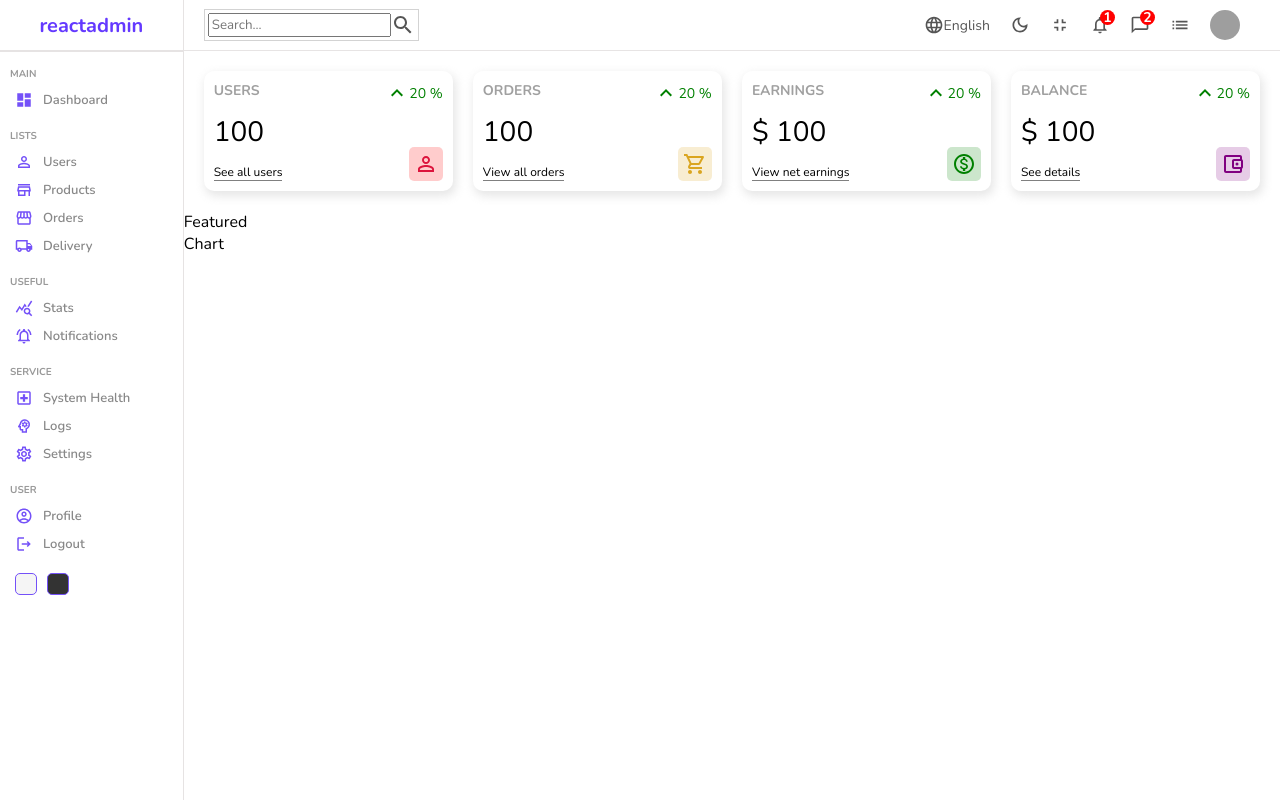
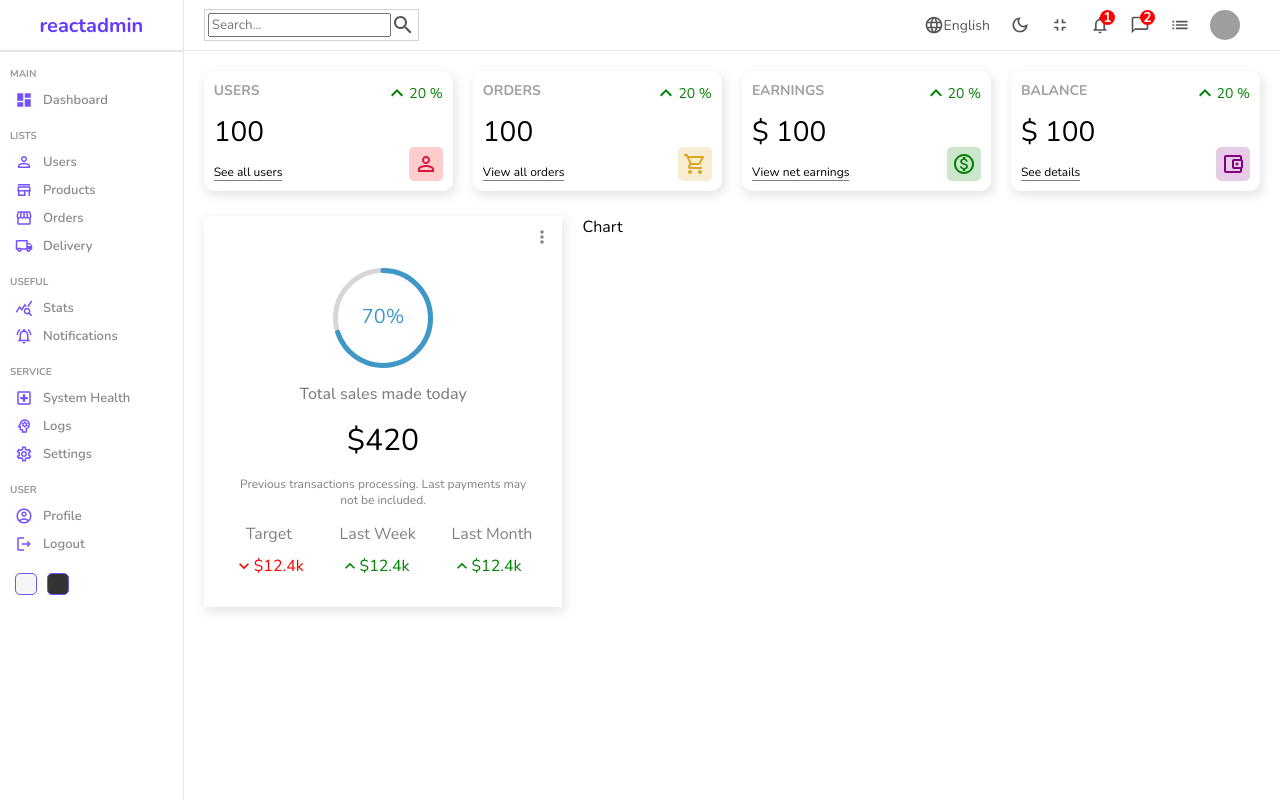
Before and after one commit to MiltonDevSis/React_Dashboard, a React (Create React App) app: page / in a window 1280 px wide. Built offline with nearby package versions, Linux system fonts and the light colour scheme; grey boxes are pictures that could not be loaded.

Commit message:
Add React progress bar component

```diff
--- a/package.json
+++ b/package.json
@@ -11,6 +11,7 @@
     "@testing-library/react": "^12.1.4",
     "@testing-library/user-event": "^13.5.0",
     "react": "^17.0.2",
+    "react-circular-progressbar": "^2.0.4",
     "react-dom": "^17.0.2",
     "react-router-dom": "^6.2.2",
     "react-scripts": "5.0.0",
--- a/src/components/chart/chart.scss
+++ b/src/components/chart/chart.scss
@@ -0,0 +1,3 @@
+.chart{
+    flex: 4;
+}
--- a/src/components/featured/Featured.jsx
+++ b/src/components/featured/Featured.jsx
@@ -1,9 +1,52 @@
 import "./featured.scss";
+import MoreVertIcon from "@mui/icons-material/MoreVert";
+import { CircularProgressbar } from "react-circular-progressbar";
+import "react-circular-progressbar/dist/styles.css";
+import KeyboardArrowDownIcon from '@mui/icons-material/KeyboardArrowDown';
+import KeyboardArrowUpIcon from '@mui/icons-material/KeyboardArrowUp';
 
 const Featured = () => {
   return (
-    <div className="featured">Featured</div>
-  )
-}
+    <div className="featured">
+      <div className="top">
+        <h1 className="title">Total revenue</h1>
+        <MoreVertIcon fontSize="small" />
+      </div>
+      <div className="bottom">
+        <div className="featuredChart">
+          <CircularProgressbar value={70} text={"70%"} strokeWidth={5} />
+        </div>
+        <p className="titleProgress">Total sales made today</p>
+        <p className="amount">$420</p>
+        <p className="desc">
+          Previous transactions processing. Last payments may not be included.
+        </p>
+        <div className="summary">
+          <div className="item">
+            <div className="itemTitle">Target</div>
+            <div className="itemResult negative">
+              <KeyboardArrowDownIcon fontSize="small" />
+              <div className="resultAmount">$12.4k</div>
+            </div>
+          </div>
+          <div className="item">
+            <div className="itemTitle">Last Week</div>
+            <div className="itemResult positive">
+              <KeyboardArrowUpIcon fontSize="small" />
+              <div className="resultAmount">$12.4k</div>
+            </div>
+          </div>
+          <div className="item">
+            <div className="itemTitle">Last Month</div>
+            <div className="itemResult positive">
+              <KeyboardArrowUpIcon fontSize="small" />
+              <div className="resultAmount">$12.4k</div>
+            </div>
+          </div>
+        </div>
+      </div>
+    </div>
+  );
+};
 
-export default Featured
+export default Featured;
--- a/src/components/featured/featured.scss
+++ b/src/components/featured/featured.scss
@@ -0,0 +1,80 @@
+.featured {
+  flex: 2;
+  -webkit-box-shadow: 2px 4px 10px 1px rgba(0, 0, 0, 0.47);
+  box-shadow: 2px 4px 10px 1px rgba(201, 201, 201, 0.47);
+  padding: 10px;
+
+  .top {
+    display: flex;
+    align-items: center;
+    justify-content: space-between;
+    color: gray;
+  }
+
+  .title {
+    font-size: 16px;
+    font-weight: 500;
+    color: rgba(160, 160, 160);
+  }
+
+  .bottom {
+    padding: 20px;
+    display: flex;
+    flex-direction: column;
+    align-items: center;
+    justify-content: center;
+    gap: 15px;
+  }
+
+  .featuredChart {
+    width: 100px;
+    height: 100px;
+  }
+
+  .titleProgress {
+    font-weight: 500;
+    color: gray;
+  }
+
+  .amount {
+    font-size: 30px;
+  }
+
+  .desc {
+    font-weight: 300;
+    font-size: 12px;
+    color: gray;
+    text-align: center;
+  }
+
+  .summary {
+    width: 100%;
+    display: flex;
+    align-items: center;
+    justify-content: space-between;
+
+    .item {
+      text-align: center;
+
+      .itemTitle {
+        font-style: 14px;
+        color: gray;
+      }
+
+      .itemResult {
+        display: flex;
+        align-items: center;
+        margin-top: 10px;
+        font-style: 14px;
+
+        &.positive {
+          color: green;
+        }
+
+        &.negative {
+          color: red;
+        }
+      }
+    }
+  }
+}
--- a/src/pages/home/home.scss
+++ b/src/pages/home/home.scss
@@ -4,10 +4,14 @@
     .homeContainer{
         flex: 6;
 
-        .widgets{
+        .widgets, .charts{
             display: flex;
             padding: 20px;
             gap: 20px;
         }
+
+        .charts{
+            padding: 5px 20px;
+        }
     }
 }
```
Also changed, not shown: 1 other file (tests, documents, lock files or other folders).
